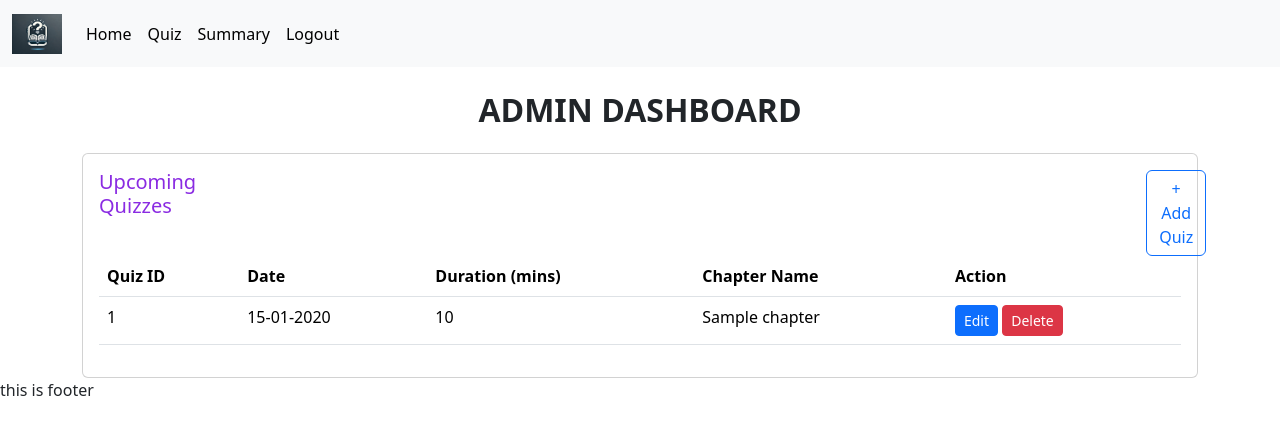
After one commit to Niraj-02/Quiz_master, a Flask app: page /admin_dash in a window 1280 px wide. The commit adds this page. Shown: the top 435 px of the page. Run offline with Flask 3, Linux system fonts and the light colour scheme; the visitor is signed in with stand-in values (Sample User, id 1); tables that the repository leaves empty hold one stand-in row (values such as "Sample post").

Commit message:
admin work continued
mad few routes related to admin

```diff
--- a/app.py
+++ b/app.py
@@ -38,9 +38,9 @@ app.secret_key = secrets.token_hex(16)
 if __name__ == '__main__':
     db.create_all() #creates all the database
 
-    super_user = User.query.filter_by(username = 'admin_Niraj').first()
+    super_user = User.query.filter_by(username = 'Admin').first()
     if super_user is None:
-        admin = User(fullname = 'Niraj' , email = 'admin@123' , username = 'admin_Niraj' , password = '7548' , type = 'admin')
+        admin = User(fullname = 'Niraj Kumar' , email = 'qwizadmin@gmail.com' , username = 'Admin' , password = '7548' , type = 'admin')
         db.session.add(admin)
         db.session.commit()
     # db.commit_all() #commits the changes to the database
--- a/controllers/controller.py
+++ b/controllers/controller.py
@@ -1,5 +1,5 @@
 #importing flask things
-from flask import render_template as rt , request , redirect , url_for , session
+from flask import render_template as rt , request , redirect , url_for , session , flash
 
 #app import from app.py
 from app import app
@@ -8,38 +8,11 @@ from app import app
 from models.model import *
 
 
-
+#this will be the homepage of the website. It is not finised yet.
 @app.route('/' , methods = ['GET' , 'POST'])
 def home():
     print("route accessed")
     return rt("home.html")
-
-# route for login
-
-@app.route('/login' , methods = ['GET' , 'POST'])
-def login():
-    if request.method == 'GET':
-        return rt("login.html")  #essentially same as rt("login.html")
-
-    elif request.method == 'POST':
-        username = request.form['username']
-        password = request.form['password']
-
-        # query to check if user exists
-        user = User.query.filter_by(username = username).first()
-
-        #password validation
-        if user is not None:
-            if user.username != username:
-                return rt("login.html", error = "Invalid username!!")
-            elif user.password != password:
-                return rt("login.html", error = "Invalid password!!")
-        else:
-            return rt("login.html", error = "User not found!!")
-
-
-        session['user_id'] = user.userID
-        return rt("dashboard.html") #redirect to dashboard later
 
 
 # route for signup
@@ -64,12 +37,104 @@ def register():
         user = User(fullname = fullname , email = email , username = username , password = password)
         db.session.add(user)
         db.session.commit()
+
         return redirect(url_for('login'))
 
     elif request.method == 'GET':
         return rt("register.html")
 
 
+
+# route for login
+@app.route('/login' , methods = ['GET' , 'POST'])
+def login():
+    if request.method == 'GET':
+        return rt("login.html")  #essentially same as rt("login.html")
+
+    elif request.method == 'POST':
+        username = request.form['username']
+        password = request.form['password']
+
+        # query to check if user exists
+        user = User.query.filter_by(username = username).first()
+
+        #password validation
+        if user is not None:  #user exists but checking if smth is wrong.
+            if user.username != username:
+                return rt("login.html", error = "Invalid username!!")
+            elif user.password != password:
+                return rt("login.html", error = "Invalid password!!")
+        else:
+            return rt("login.html", error = "User not found!!")
+
+        #handles admin login.
+        if user.username == 'Admin':
+            session['username'] = user.username
+            return redirect(url_for('admin_dash'))
+
+        #handles user login.
+        session['username'] = user.username
+        return redirect(url_for('dashboard')) #redirect to dashboard later
+
+
+
+
+#user_dashboard routes
+@app.route('/dashboard/<string:username>' , methods = ['GET' , 'POST'])
+def dashboard(username):
+    if 'username' in session:
+        user = User.query.filter_by(username = username).first()
+        return rt("dashboard.html" , user = user)
+    else:
+        return redirect(url_for('login'))
+
+
+@app.route('/scores' , methods = ['GET' , 'POST'])
+def scores(username):
+    if 'username' in session:
+        user = User.query.filter_by(username = username).first()
+        return rt("scores.html" , user = user)
+    else:
+        return redirect(url_for('login'))
+
+
+
+
+
+
+
+#Admin_Dashboard Routes
+@app.route('/admin_dash' , methods = ['GET' , 'POST'])
+def admin_dash():
+    if 'username' in session:
+        user = User.query.filter_by(username = session['username']).first()
+        quizzes = Quiz.query.join(Chapter).all()
+        return rt("admin_dash.html" , user = user , quizzes = quizzes)
+    else:
+        return redirect(url_for('login'))
+
+#create quiz route
+@app.route('/create_quiz/<string:username>' , methods = ['GET' , 'POST'])
+def create_quiz(username):
+    if username not in session:
+        return redirect(url_for('login'))
+
+    if request.method == 'GET':
+        return rt("create_quiz.html")
+    elif request.method =='POST':
+        date_of_quiz = request.form['date_of_quiz']
+        duration = request.form['duration']
+        chapterID = request.form['chapterID']
+
+        quiz = Quiz(date_of_quiz = date_of_quiz , duration = duration , remarks = remarks , chapterID = chapterID)
+        db.session.add(quiz)
+        db.session.commit()
+
+        return redirect(url_for('admin_dash'))
+
+
+
+
 @app.route('/gpt' , methods = ['GET' , 'POST'])
 def gpt():
     return rt("home2.html")
--- a/models/model.py
+++ b/models/model.py
@@ -37,6 +37,7 @@ class Quiz(db.Model):
     duration = db.Column(db.Integer, nullable=False)
     remarks = db.Column(db.String(120))
     chapterID = db.Column(db.Integer, db.ForeignKey('chapter.chapterID'), nullable=False)
+    chapter = db.relationship('Chapter', backref='quiz', lazy=True)
 
 
 class Question(db.Model):
--- /dev/null
+++ b/templates/admin_dash.html
@@ -0,0 +1,57 @@
+{% extends "admin_layout.html" %}
+
+{% block title %}
+Admin-dashboard
+{% endblock %}
+
+
+
+
+
+{% block content %}
+    <div class="container mt-4 text-center">
+        <h2 class="fw-bold">ADMIN DASHBOARD</h2>
+    </div>
+
+    <div class="container mt-4">
+        <div class="card p-3"> <!-- makes it a card component with moderate padding -->
+
+            <div class="d-flex"> <!-- d-flex makes the div thingy flexible to add elements in a single row   -->
+            <h5 style="color: blueviolet;">Upcoming Quizzes</h5>
+            <button class="btn btn-outline-primary" style="margin-left: 950px;" href="{{ url_for('create_quiz')}}" >+ Add Quiz</button>
+            </div>
+
+            <table class="table">
+                <thead>
+                    <tr>
+                        <th>Quiz ID</th>
+                        <th>Date</th>
+                        <th>Duration (mins)</th>
+                        <th>Chapter Name</th>
+                        <th>Action</th>
+                    </tr>
+                </thead>
+                <tbody>
+                    {% for quiz in quizzes %}
+                    <tr>
+                        <td>{{ quiz.quizID }}</td>
+                        <td>{{ quiz.date_of_quiz.strftime('%d-%m-%Y') }}</td>
+                        <td>{{ quiz.duration }}</td>
+                        <td>{{ quiz.chapter.chapterName }}</td>
+                        <td>
+                            <button class="btn btn-sm btn-primary">Edit</button>
+                            <button class="btn btn-sm btn-danger">Delete</button>
+                        </td>
+                    </tr>
+                    {% endfor %}
+                </tbody>
+            </table>
+
+        </div>
+
+
+{% endblock %}
+
+{% block footer %}
+    this is footer
+{% endblock %}
--- /dev/null
+++ b/templates/admin_layout.html
@@ -0,0 +1,66 @@
+<!DOCTYPE html>
+<html lang="en">
+<head>
+
+    <title>
+        {% block title %}
+        {% endblock %}
+    </title>
+
+    <link href="https://cdn.jsdelivr.net/npm/bootstrap@5.3.3/dist/css/bootstrap.min.css" rel="stylesheet" integrity="sha384-QWTKZyjpPEjISv5WaRU9OFeRpok6YctnYmDr5pNlyT2bRjXh0JMhjY6hW+ALEwIH" crossorigin="anonymous">
+    <link rel="stylesheet" href="{{ url_for('static', filename='style.css') }}">
+</head>
+<body>
+    <div id="navbar">
+
+        {% block navbar %}
+
+
+
+        <nav class="navbar navbar-expand-lg bg-body-tertiary">
+            <div class="container-fluid">
+                <a class="navbar-brand" href="#">
+                    <img src="/static/images/Qwiz_Logo.jpeg" alt="Logo" width="50" height="40" class="d-inline-block align-text-top">
+                </a>
+
+
+                <div class="collapse navbar-collapse" id="navbarNav">
+                <ul class="navbar-nav">
+
+                    <li class="nav-item">
+                    <a class="nav-link active" aria-current="page" href="{{ url_for('admin_dash')}}">Home</a>
+                    </li>
+
+                    <li class="nav-item">
+                    <a class="nav-link active" href="#">Quiz</a>
+                    </li>
+
+                    <li class="nav-item">
+                    <a class="nav-link active" href="#">Summary</a>
+                    </li>
+
+                    <li class="nav-item">
+                        <a class="nav-link active" href="#">Logout</a>
+                    </li>
+
+                </ul>
+                </div>
+            </div>
+            </nav>
+
+
+        {% endblock %}
+    </div>
+
+    <div id="content">
+        {% block content %}
+        {% endblock %}
+    </div>
+
+    <div id="footer">
+        {% block footer %}
+
+        {% endblock %}
+    </div>
+</body>
+</html>
--- a/templates/login.html
+++ b/templates/login.html
@@ -3,11 +3,11 @@
 <head>
     <title>Login</title>
     <link href="https://cdn.jsdelivr.net/npm/bootstrap@5.3.3/dist/css/bootstrap.min.css" rel="stylesheet" integrity="sha384-QWTKZyjpPEjISv5WaRU9OFeRpok6YctnYmDr5pNlyT2bRjXh0JMhjY6hW+ALEwIH" crossorigin="anonymous">
-    <link rel="stylesheet" href="{{ url_for('static', filename='style.css') }}">
+    <link rel="stylesheet" href="/static/css/style.css">
 </head>
 <body style="background-color: #eeeeee; font-family: cursive;" >
 
-            <h2 style="text-align: center;margin-top: 53px;" >Quiz Master</h2>
+            <h2 style="text-align: center;margin-top: 53px;" >Qwiz</h2>
             {% if error %}
                         <div class="alert alert-danger" role="alert" style="text-align: center;">
                             {{ error }}
@@ -15,7 +15,7 @@
             {% endif %}
             <div id = "login_form">
 
-                <h4 style="display: inline;">Log in to you Quiz Master account</h4>
+                <h4 style="display: inline;">Log in to you Qwiz account</h4>
                 <br>
                 <br>
                 <form action="/login" method="post">
--- a/templates/register.html
+++ b/templates/register.html
@@ -3,11 +3,11 @@
 <head>
     <title>Sign up</title>
     <link href="https://cdn.jsdelivr.net/npm/bootstrap@5.3.3/dist/css/bootstrap.min.css" rel="stylesheet" integrity="sha384-QWTKZyjpPEjISv5WaRU9OFeRpok6YctnYmDr5pNlyT2bRjXh0JMhjY6hW+ALEwIH" crossorigin="anonymous">
-    <link rel="stylesheet" href="{{ url_for('static', filename='style.css') }}">
+    <link rel="stylesheet" href="/static/css/style.css">
 </head>
 <body style="background-color: #eeeeee; font-family: cursive;" >
 
-            <h2 style="text-align: center;margin-top: 53px;" >Quiz Master</h2>
+            <h2 style="text-align: center;margin-top: 53px;" >Qwiz</h2>
 
             <div id = "reg_form">
                 <!-- style="text-align: center;" -->
```
Also changed, not shown: templates/dashboard.html (added, +17 -0 lines), templates/user_layout.html (added, +61 -0 lines), static/css/style.css (renamed from static/style.css), static/images/Qwiz_Logo.jpeg (added), templates/scores.html (added).
